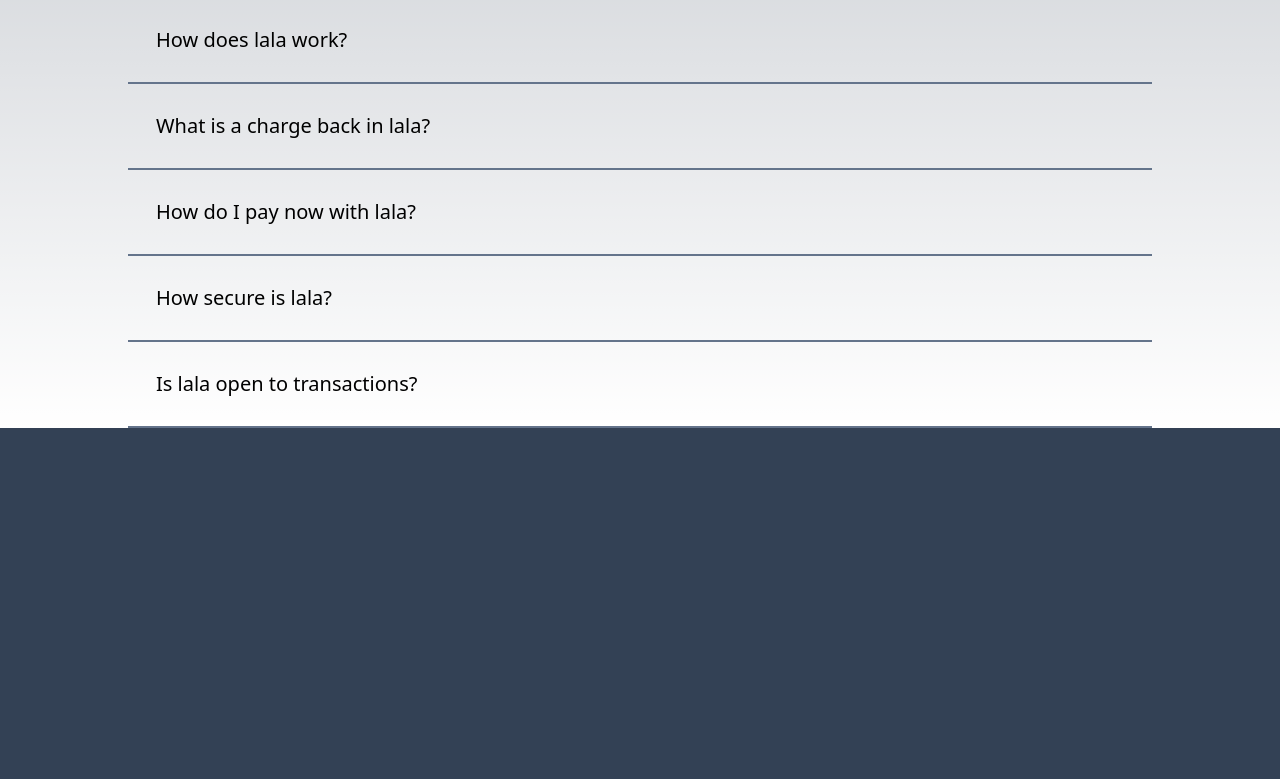
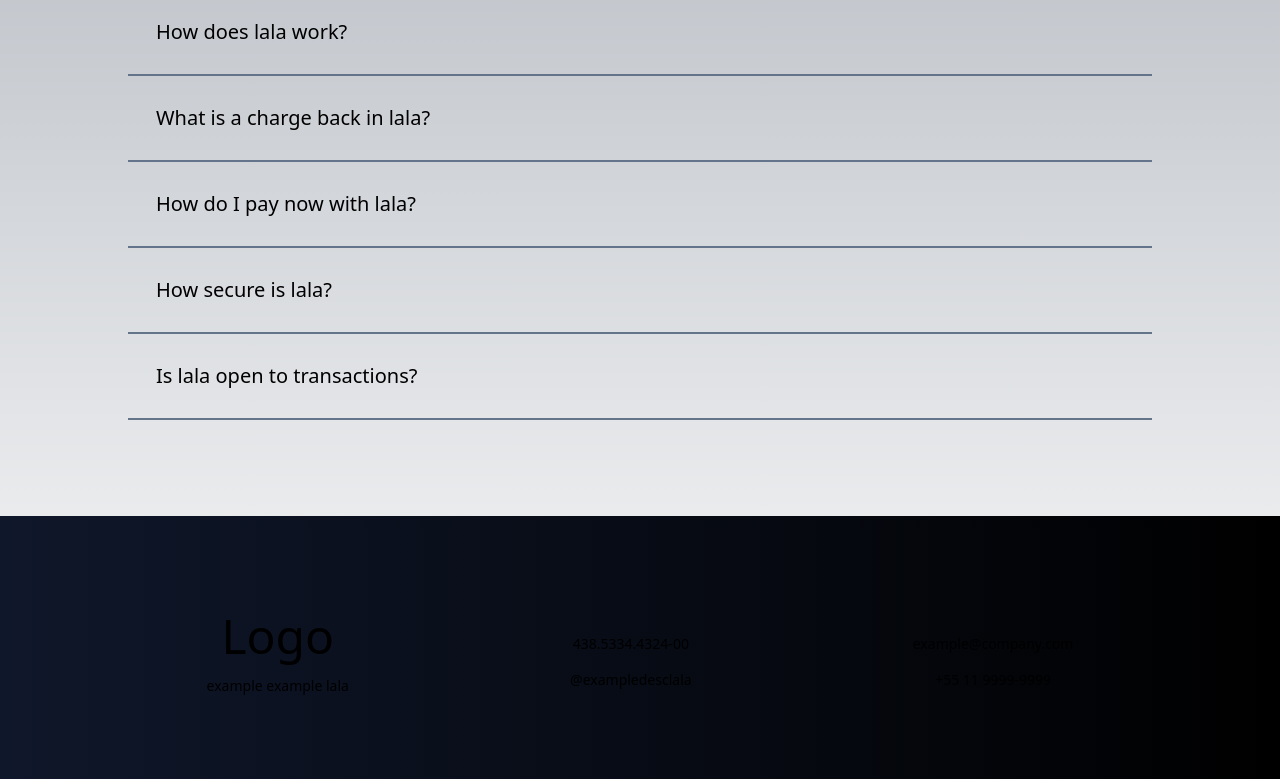
Before and after one commit to GustavoSod/bank-dashboard, a Next.js app: page / in a window 1280 px wide. Shown: the part 2018-2797 px from the top of the page. Before the commit the page ends 2446 px from the top, so only its background shows below. Built offline with nearby package versions, Linux system fonts and the light colour scheme.

Commit message:
fix home layout for smaller devices

```diff
--- /dev/null
+++ b/src/app/footer.tsx
@@ -0,0 +1,21 @@
+import "./globals.css";
+
+
+export default function Footer() {
+  return (
+    <div className="flex sm:flex-row flex-col flex-wrap w-full justify-around items-center mt-24 bg-gradient-to-r from-slate-900 to bg-black lg:p-24 sm:p-16">
+      <div className="sm:mt-0 mt-10 text-center sm:mb-4 mb-8">
+        <h1 className="lg:text-5xl sm:text-3xl text-3xl sm:mb-4 mb-0">Logo</h1>
+        <p className="sm:text-sm text-sm">example example lala</p>
+      </div>
+      <div className="text-center sm:mb-0 mb-4">
+        <p className=" sm:text-sm text-sm sm:mb-4 mb-0">438.5334.4324-00</p>
+        <p className=" sm:text-sm mb-0 text-sm">@exampledesclala</p>
+      </div>
+      <div className="text-center sm:mb-0 mb-10">
+        <p className=" sm:text-sm text-sm sm:mb-4 mb-0">example@company.com</p>
+        <p className=" sm:text-sm sm:mb-0 text-sm">+55 11 9999-9999</p>
+      </div>
+    </div>
+  );
+}
--- /dev/null
+++ b/src/app/header.tsx
@@ -0,0 +1,22 @@
+import Image from "next/image"
+import Link from "next/link"
+
+export default function Header() {
+    return (
+        <div className="flex justify-around h-32 items-center">
+            <Image
+                className="relative dark:drop-shadow-[0_0_0.3rem_#ffffff70] dark:invert"
+                src="/next.svg"
+                alt="Next.js Logo"
+                width={130}
+                height={37}
+                priority
+            />
+            <ul className="flex sm:relative absolute sm:mt-0 mt-32">
+                <Link href="/" className="p-4 hover:text-green-500">Home</Link>
+                <Link href="/signIn" className="p-4 hover:text-green-500">Sign In</Link>
+                <Link href="/signIn" className="p-4 hover:text-green-500">Sign Up</Link>
+            </ul>
+        </div>
+    )
+}
--- a/src/app/layout.tsx
+++ b/src/app/layout.tsx
@@ -2,7 +2,8 @@ import type { Metadata } from "next";
 import Image from "next/image";
 import Link from "next/link";
 import "./globals.css";
-
+import Header from "./header";
+import Footer from "./footer";
 
 export const metadata: Metadata = {
   title: "Create Next App",
@@ -17,22 +18,9 @@ export default function RootLayout({
   return (
     <html lang="en">
       <body className=" bg-slate-700">
-        <div className="flex justify-around h-32 items-center">
-          <Image
-            className="relative dark:drop-shadow-[0_0_0.3rem_#ffffff70] dark:invert"
-            src="/next.svg"
-            alt="Next.js Logo"
-            width={130}
-            height={37}
-            priority
-          />
-          <ul className="flex sm:relative absolute sm:mt-0 mt-32">
-            <Link href="/" className="p-4 hover:text-green-500">Home</Link>
-            <Link href="/signIn" className="p-4 hover:text-green-500">Sign In</Link>
-            <Link href="/signIn" className="p-4 hover:text-green-500">Sign Up</Link>
-          </ul>
-        </div>
+        <Header />
         {children}
+        <Footer/>
       </body>
     </html>
   );
--- a/src/components/companyIcons/index.tsx
+++ b/src/components/companyIcons/index.tsx
@@ -14,7 +14,7 @@ const CompanyIcons = () => {
     const duplicatedSlides = [...slides, ...slides];
 
     return (
-        <div className="relative w-full overflow-hidden h-24 bg-gradient-to-r from-gray-900 to bg-slate-800 mb-16">
+        <div className="relative w-full overflow-hidden h-24 bg-gradient-to-r from-gray-900 to bg-slate-800 lg:mb-16 mb-4">
             <motion.div
                 className="flex h-full"
                 animate={{
@@ -28,7 +28,7 @@ const CompanyIcons = () => {
             >
                 {duplicatedSlides.map((slide, index) => (
                     <div key={index} className="flex-shrink-0" style={{ width: `${100 / slides.length}%` }}>
-                        <div className="flex flex-col items-center justify-center h-full lg:text-4xl sm:text-3xl text-xl text-gray-400">
+                        <div className="flex flex-col items-center justify-center h-full lg:text-4xl sm:text-3xl text-base text-gray-400">
                             {slide.number}
                         </div>
                     </div>
--- a/src/components/presentation/index.tsx
+++ b/src/components/presentation/index.tsx
@@ -2,8 +2,8 @@ import Image from "next/image";
 
 export default function Presentation() {
   return (
-    <div className="flex lg:flex-row lg:justify-evenly flex-col-reverse items-center w-full justify-center lg:mb-22 mb-16 mt-12">
-      <div className="relative lg:h-[70vh] lg:w-[70vh] sm:h-[50vh] sm:w-[55vh] h-[50vh] w-[40vh] lg:mt-0 mt-20 object-contain">
+    <div className="flex lg:flex-row lg:justify-evenly flex-col-reverse items-center w-full justify-center lg:mb-22 mb-14 lg:mt-12">
+      <div className="relative lg:h-[70vh] lg:w-[70vh] sm:h-[50vh] sm:w-[55vh] h-[50vh] w-[40vh] lg:mt-0 mt-8 object-contain">
         <Image
           src="/manmachine.png"
           alt="Bank logo"
```
